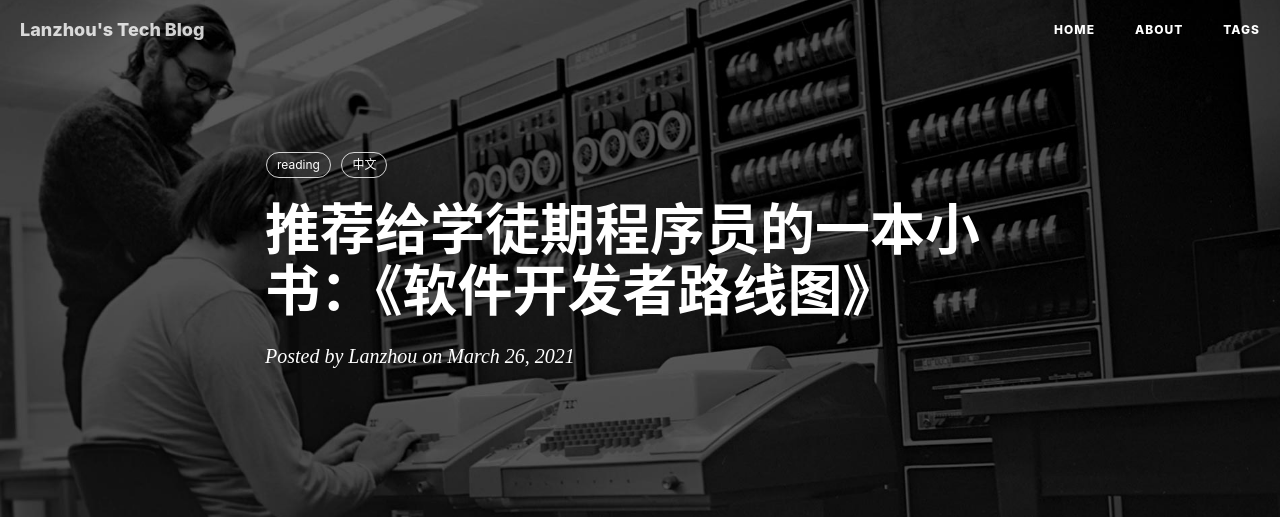
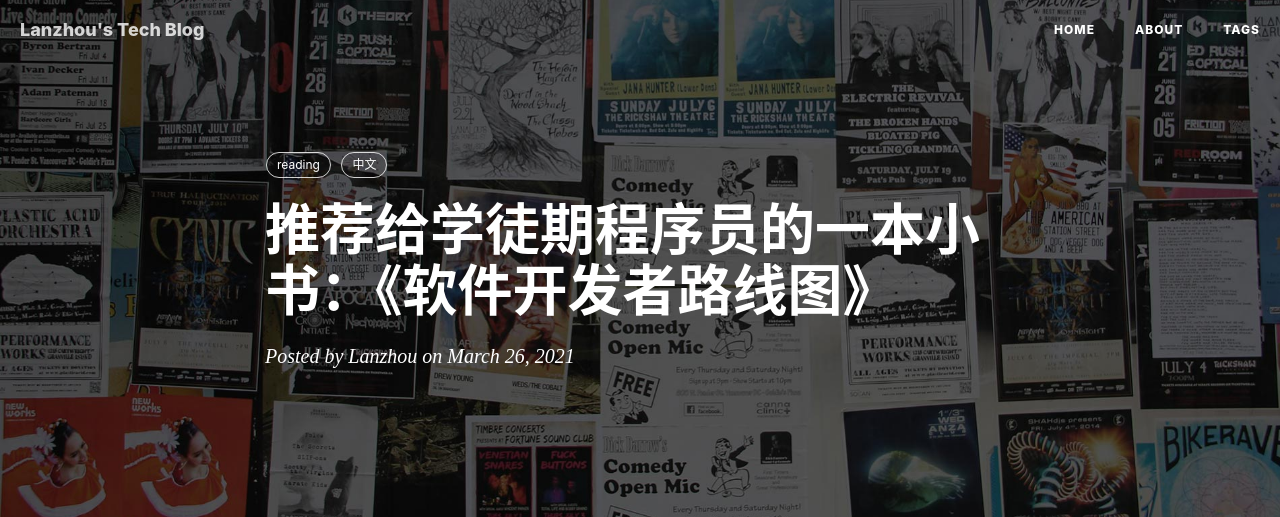
Before and after one commit to Lanzhou-J/Lanzhou-J.github.io, a Jekyll site: the page built from _posts/2021-03-26-apprenticeship-patterns copy.md, in a window 1280 px wide. Shown: the top 517 px of the page. Built offline with Jekyll 4.4.1, drawn with Linux system fonts in a browser that asks for light colours; nearby versions of some CDN libraries; comment, search, counter and statistics services are not loaded; grey boxes are pictures that could not be loaded.

Commit message:
edited background pic

```diff
--- a/_posts/2021-03-26-apprenticeship-patterns copy.md
+++ b/_posts/2021-03-26-apprenticeship-patterns copy.md
@@ -4,7 +4,7 @@
 subtitle: null
 date: '2021-03-26 12:45:00 +1100'
 author: Lanzhou
-header-img: img/post-bg-unix-linux.jpg
+header-img: img/home-bg-o.jpg
 tags:
 - reading
 - 中文
```
Also changed, not shown: _posts/2021-03-27-apprenticeship-patterns-en.md (+1 -1 lines).
